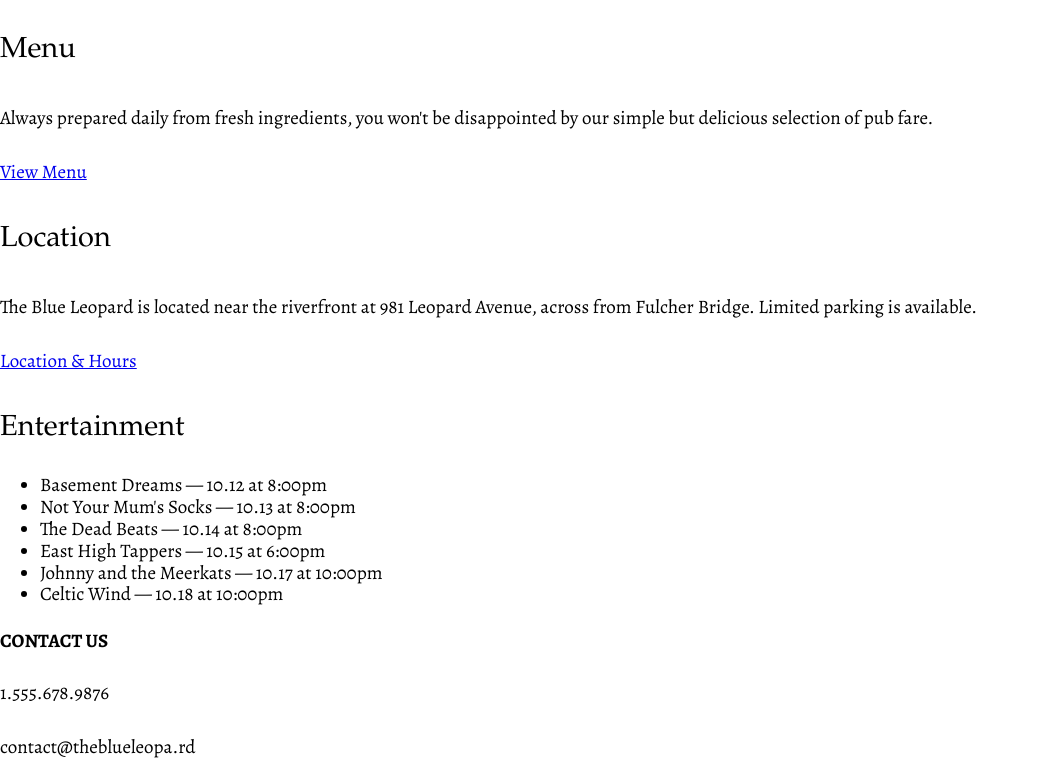
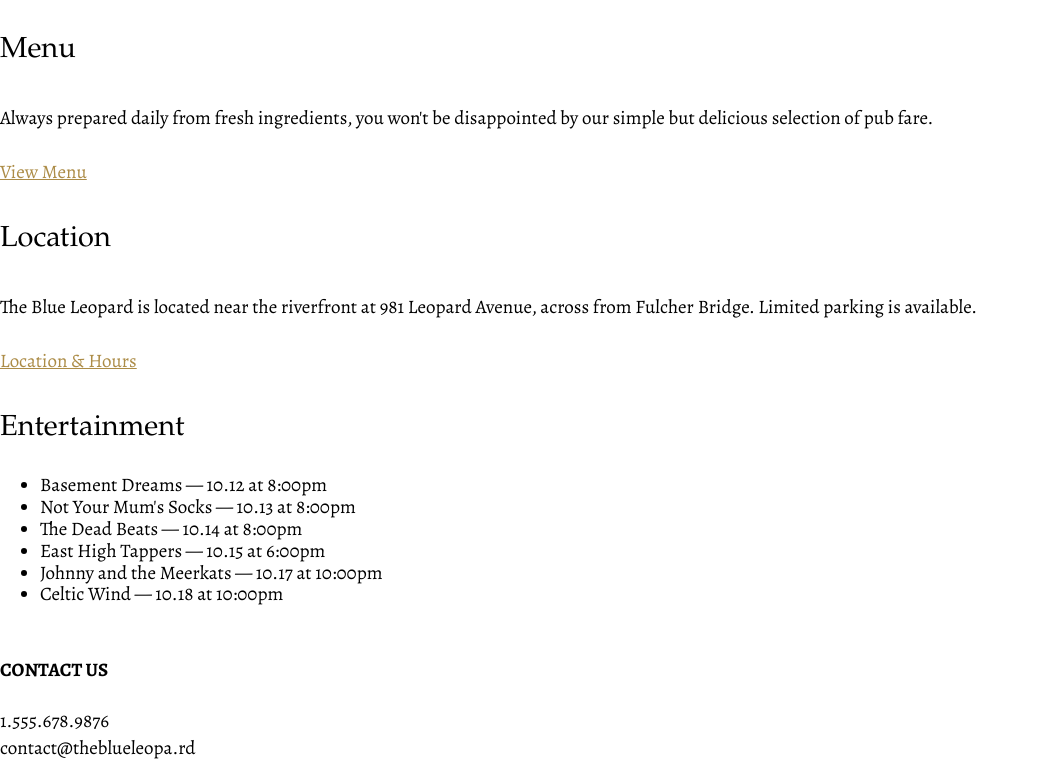
Before and after one commit to jalanya/introduction-to-building-website-layouts-1, a plain HTML site: page index.html in a window 1280 px wide. Shown: the part 1637-2409 px from the top of the page, without its empty margins (0-1039 px from the left). Drawn offline with nearby package versions, Linux system fonts and the light colour scheme; a web font is replaced by a local one.

Commit message:
[FEAT] - Introduction to Building Website Layouts in HTML and CSS: Links

```diff
--- a/styles/main.css
+++ b/styles/main.css
@@ -12,8 +12,6 @@ BLACK: rgb(15,15,15)
 /* ------------------------------------------------------------------
                            GLOBAL STYLES
 ------------------------------------------------------------------ */
-
-
 
 body {
   font-size: 19px;
@@ -55,3 +53,35 @@ p {
 img {
   width: 100%;
 }
+
+a:link {
+  color: rgb(172, 140, 71);
+}
+
+  a:visited {
+    color: rgb(100, 81, 41);
+  }
+
+  a:hover {
+    color: rgb(224, 182, 90);
+  }
+
+  a:active {
+    color: rgb(252, 217, 142);
+  }
+
+/* ------------------------------------------------------------------
+                           GLOBAL FOOTER STYLES
+------------------------------------------------------------------ */
+
+footer {
+  padding: 10px 0;
+}
+
+  footer h4 {
+    text-transform: uppercase;
+  }
+
+  footer p {
+    margin: 0;
+  }
```
